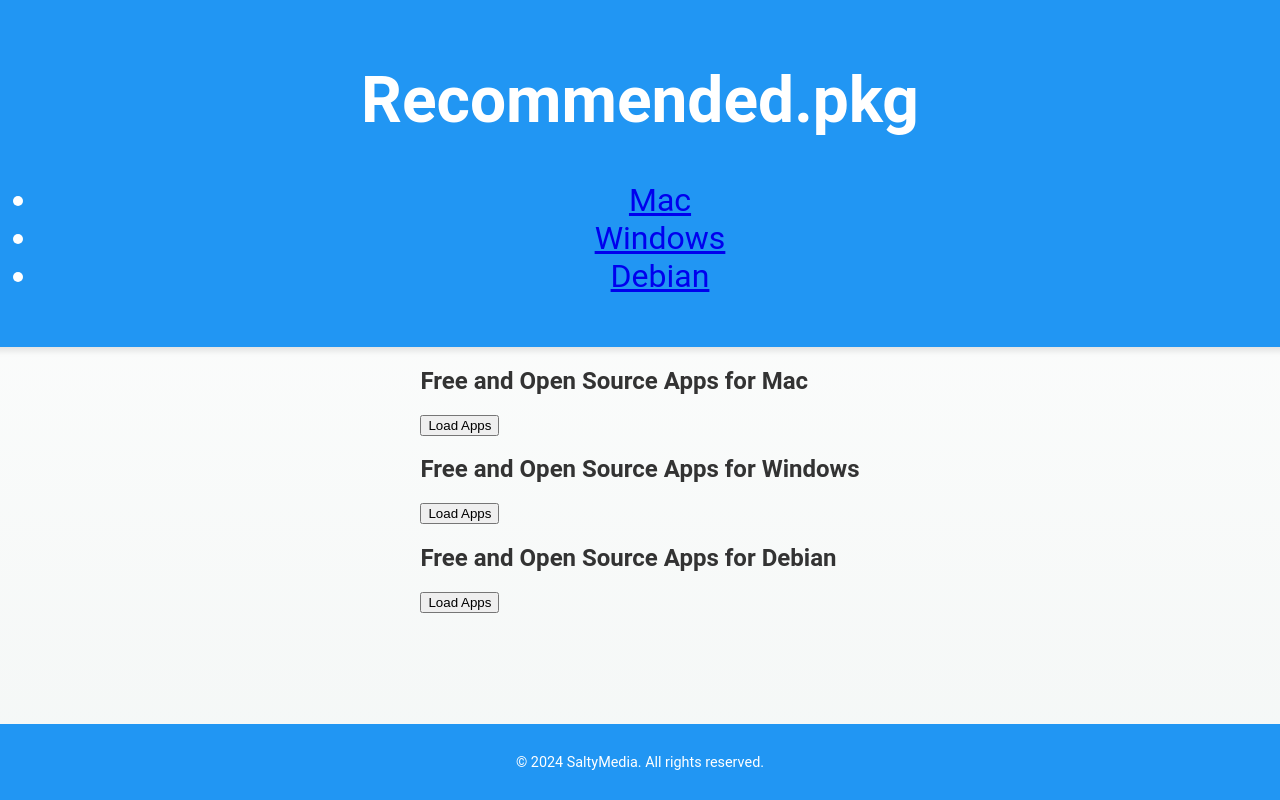
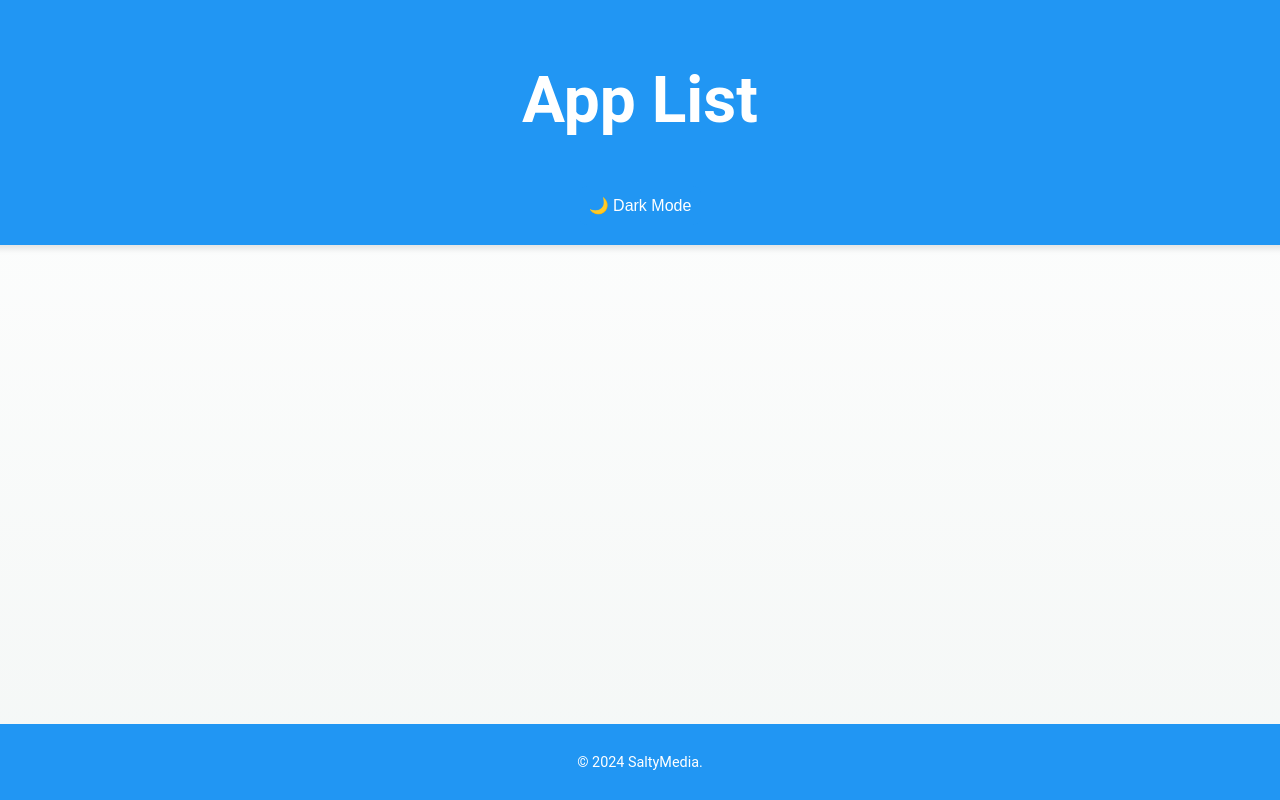
Before and after one commit to CooperDActor-bytes/recommended.pkg, a plain HTML site: page index.html in a window 1280 px wide. Drawn offline with Linux system fonts and the light colour scheme.

Commit message:
Update index.html

```diff
--- a/index.html
+++ b/index.html
@@ -1,47 +1,21 @@
 <!DOCTYPE html>
 <html lang="en">
 <head>
-    <meta charset="UTF-8">
-    <meta name="viewport" content="width=device-width, initial-scale=1.0">
-    <title>recommended.pkg</title>
-    <link rel="stylesheet" href="styles.css">
-    <script defer src="apps.js"></script>
+  <meta charset="UTF-8">
+  <meta name="viewport" content="width=device-width, initial-scale=1.0">
+  <title>Recommended.pkg</title>
+  <link rel="stylesheet" href="styles.css">
 </head>
 <body>
-    <header>
-        <h1>Recommended.pkg</h1>
-        <nav>
-            <ul>
-                <li><a href="#mac">Mac</a></li>
-                <li><a href="#windows">Windows</a></li>
-                <li><a href="#debian">Debian</a></li>
-            </ul>
-        </nav>
-    </header>
-    <main>
-        <!-- Mac Section -->
-        <section id="mac">
-            <h2>Free and Open Source Apps for Mac</h2>
-            <button onclick="loadApps('mac')">Load Apps</button>
-            <ul id="mac-apps"></ul>
-        </section>
+  <header>
+    <h1>App List</h1>
+    <button id="darkModeToggle">🌙 Dark Mode</button>
+  </header>
+  <div id="app-container" class="app-container"></div>
+  <footer>
+    <p>&copy; 2024 SaltyMedia.</p>
+  </footer>
 
-        <!-- Windows Section -->
-        <section id="windows">
-            <h2>Free and Open Source Apps for Windows</h2>
-            <button onclick="loadApps('windows')">Load Apps</button>
-            <ul id="windows-apps"></ul>
-        </section>
-
-        <!-- Debian Section -->
-        <section id="debian">
-            <h2>Free and Open Source Apps for Debian</h2>
-            <button onclick="loadApps('debian')">Load Apps</button>
-            <ul id="debian-apps"></ul>
-        </section>
-    </main>
-    <footer>
-        <p>&copy; 2024 SaltyMedia. All rights reserved.</p>
-    </footer>
+  <script src="apps.js"></script>  <!-- Updated script reference -->
 </body>
 </html>
```
